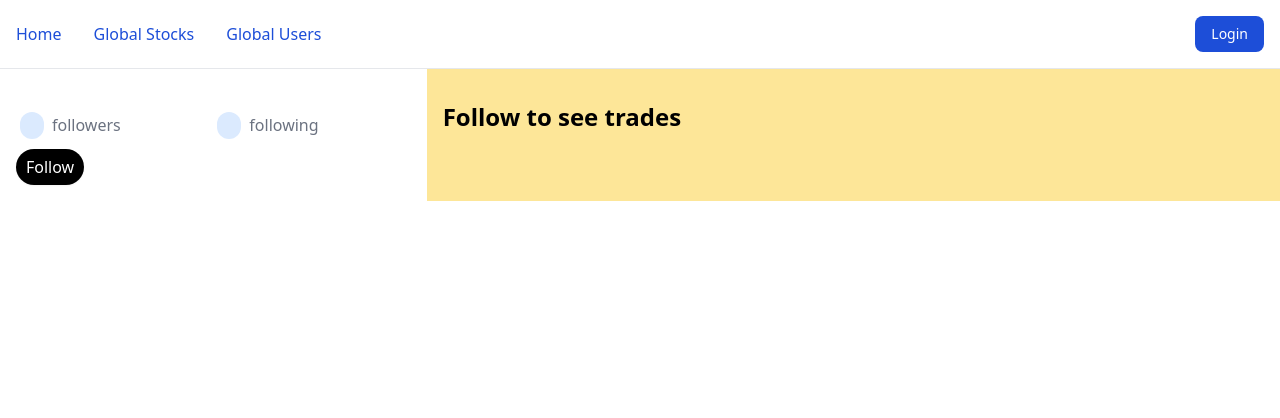
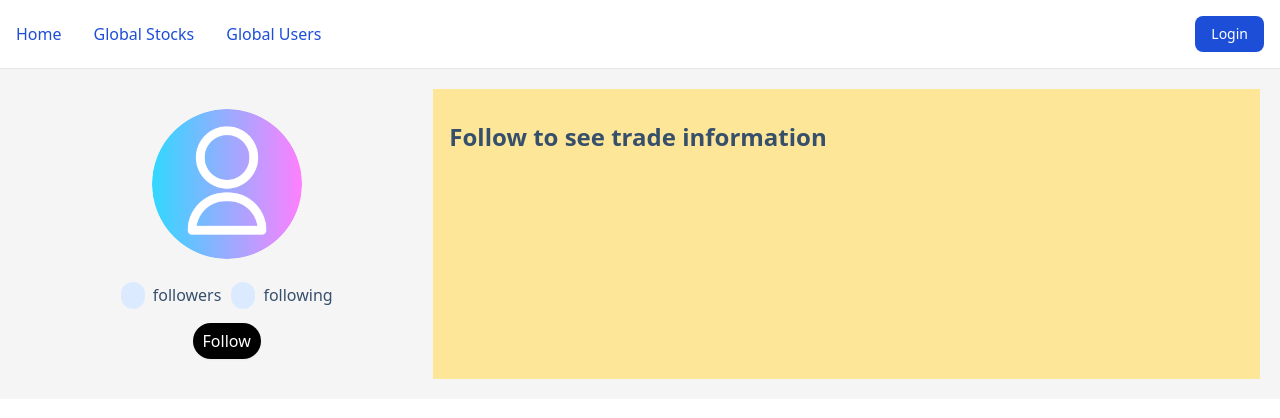
Before and after one commit to CS-407/Investogram-Frontend, a Next.js app: page /user/1 in a window 1280 px wide. Shown: the top 418 px of the page. Built offline with nearby package versions, Linux system fonts and the light colour scheme; no server answers.

Commit message:
updated user page to include trade info

```diff
--- a/src/app/profile/page.tsx
+++ b/src/app/profile/page.tsx
@@ -1,15 +1,14 @@
 "use client";
 
+import { useContext, useEffect, useState } from "react";
 import Link from "next/link";
+import axios from "axios";
+import AuthContext from "@/context/AuthContext";
+import { TradeInfo } from "@/util/types";
+import { BASE_URL } from "@/util/globals";
 
 import RecentTradesSection from "../../components/profile/recentTradesSection";
 import LossGainSection from "@/components/profile/lossGainSection";
-
-import { useContext, useEffect, useState } from "react";
-import AuthContext from "@/context/AuthContext";
-import { TradeInfo } from "@/util/types";
-import axios from "axios";
-import { BASE_URL } from "@/util/globals";
 import StocksOwned from "@/components/profile/stocksOwned";
 
 export default function profile() {
@@ -66,7 +65,7 @@ export default function profile() {
 							}}
 						/>
 						<h1
-							className="text-2xl font-bold mt-4"
+							className="text-2xl font-bold mt-4 mb-2"
 							style={{ color: "#364F6B" }}
 						>
 							{user?.username}
--- a/src/app/user/[uid]/page.tsx
+++ b/src/app/user/[uid]/page.tsx
@@ -1,12 +1,15 @@
 "use client";
 
-import LossGainSection from "@/components/profile/lossGainSection";
 import AuthContext from "@/context/AuthContext";
 import { BASE_URL } from "@/util/globals";
 import { TradeInfo, User } from "@/util/types";
 import axios from "axios";
 import { usePathname } from "next/navigation";
 import { useContext, useEffect, useState } from "react";
+
+import RecentTradesSection from "@/components/profile/recentTradesSection";
+import LossGainSection from "@/components/profile/lossGainSection";
+import StocksOwned from "@/components/profile/stocksOwned";
 
 const User = () => {
 	const [user, setUser] = useState<User>();
@@ -91,23 +94,51 @@ const User = () => {
 	};
 
 	return (
+		<div>
+			<main
+				className=""
+				style={{ backgroundColor: "#f5f5f5", padding: "20px" }}
+			>
 				<div className="flex flex-row">
-			<div className="flex-none w-1/3 p-4">
-				<h1 className="text-2xl font-bold mt-4">{user?.username}</h1>
+					<div
+						className="flex-none w-1/3 p-4 flex justify-center items-center flex-col"
+						style={{ backgroundColor: "#f5f5f5", padding: "20px" }}
+					>
+						<img
+							src={"/images/default_profile.jpg"}
+							alt={`${user?.username}'s avatar`}
+							className={"flex-center"}
+							style={{
+								borderRadius: "50%",
+								width: "150px",
+								height: "150px",
+								objectFit: "cover",
+							}}
+						/>
+						<h1
+							className="text-2xl font-bold mt-4 mb-2"
+							style={{ color: "#364F6B" }}
+						>
+							{user?.username}
+						</h1>
 						<div className="flex flex-row">
-					<div className="text-gray-500 mt-2 w-1/2 p-1">
+							<div
+								className={`followers`}
+								style={{ marginRight: "10px", color: "#364F6B" }}
+							>
 								<p className="inline bg-blue-100 rounded-full px-3 py-1 text-sm font-semibold text-gray-700 mr-2 mb-2">
 									{user?.followers}
 								</p>{" "}
 								followers
 							</div>
-					<div className="text-gray-500 mt-2 w-1/2 p-1">
+							<div className="following" style={{ color: "#364F6B" }}>
 								<p className="inline bg-blue-100 rounded-full px-3 py-1 text-sm font-semibold text-gray-700 mr-2 mb-2">
 									{user?.following}
 								</p>{" "}
 								following
 							</div>
 						</div>
+						<div className="text-black-500 mt-2">
 							<div className="text-gray-500 mt-2">
 								{following ? (
 									<p className="inline-block bg-gray-200 rounded-full px-3 py-1 text-sm font-semibold text-gray-700 mr-2 mb-2">
@@ -129,18 +160,44 @@ const User = () => {
 								)}
 							</div>
 						</div>
+					</div>
 					<div
 						className="flex-grow w-2/3 p-4"
 						style={{ backgroundColor: "#FDE698" }}
 					>
 						<div>
 							{following ? (
-						state?.trades && <LossGainSection trades={state.trades} />
+								state?.monetary_info && (
+									<LossGainSection trades={state.trades} />
+								)
 							) : (
-						<p className="text-2xl font-bold mt-4">Follow to see trades</p>
+								<p
+									className="text-2xl font-bold mt-4"
+									style={{ color: "#364F6B" }}
+								>
+									Follow to see trade information
+								</p>
 							)}
 						</div>
 					</div>
+				</div>
+			</main>
+			{following && (
+				<div className="grid grid-cols-4 p-4">
+					<div className="col-span-3">
+						<p className="mb-4 font-extrabold leading-none tracking-tight text-gray-900 md:text-2xl lg:text-4xl dark:text-white">
+							Trade History
+						</p>
+						{/* { state?.trades && <RecentTradesSection trades={state.trades} /> } */}
+					</div>
+					<div className="col-span-1">
+						<p className="mb-4 font-extrabold leading-none tracking-tight text-gray-900 md:text-2xl lg:text-4xl dark:text-white">
+							Value of Stocks Owned
+						</p>
+						{state?.stock_info && <StocksOwned stocks={state.stock_info} />}
+					</div>
+				</div>
+			)}
 		</div>
 	);
 };
```
Lines whose indentation alone changed are shown as unchanged.
